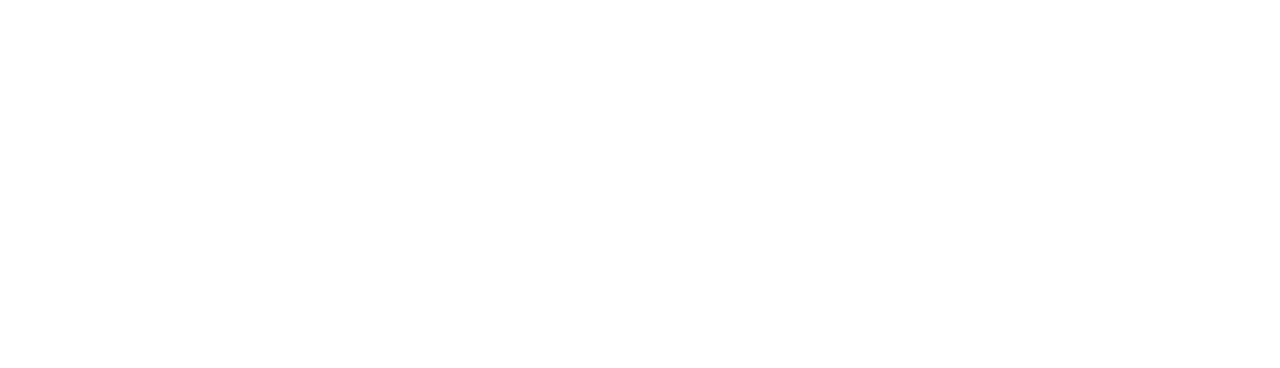
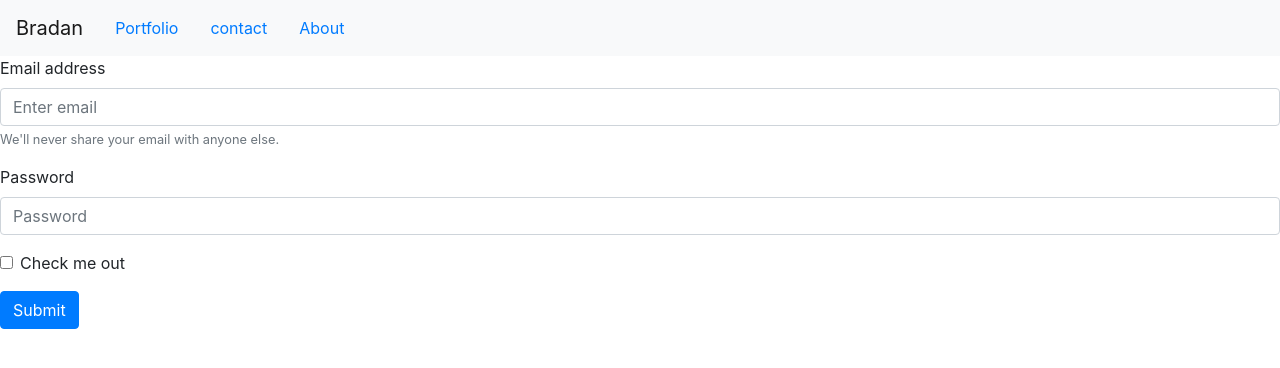
Before and after one commit to Bradan626/Bootstrap-Portfolio, a plain HTML site: page contact.html in a window 1280 px wide. Drawn offline with nearby package versions, Linux system fonts and the light colour scheme.

Commit message:
dead end

```diff
--- a/contact.html
+++ b/contact.html
@@ -1,12 +1,55 @@
 <!DOCTYPE html>
 <html lang="en">
+
 <head>
     <meta charset="UTF-8">
     <meta name="viewport" content="width=device-width, initial-scale=1.0">
     <meta http-equiv="X-UA-Compatible" content="ie=edge">
-    <title>Document</title>
+    <!-- links -->
+    <link rel="stylesheet" href="https://stackpath.bootstrapcdn.com/bootstrap/4.1.3/css/bootstrap.min.css" integrity="sha384-MCw98/SFnGE8fJT3GXwEOngsV7Zt27NXFoaoApmYm81iuXoPkFOJwJ8ERdknLPMO"
+        crossorigin="anonymous">
+    <script src="https://code.jquery.com/jquery-3.3.1.slim.min.js" integrity="sha384-q8i/X+965DzO0rT7abK41JStQIAqVgRVzpbzo5smXKp4YfRvH+8abtTE1Pi6jizo"
+        crossorigin="anonymous"></script>
+    <script src="https://cdnjs.cloudflare.com/ajax/libs/popper.js/1.14.3/umd/popper.min.js" integrity="sha384-ZMP7rVo3mIykV+2+9J3UJ46jBk0WLaUAdn689aCwoqbBJiSnjAK/l8WvCWPIPm49"
+        crossorigin="anonymous"></script>
+    <script src="https://stackpath.bootstrapcdn.com/bootstrap/4.1.3/js/bootstrap.min.js" integrity="sha384-ChfqqxuZUCnJSK3+MXmPNIyE6ZbWh2IMqE241rYiqJxyMiZ6OW/JmZQ5stwEULTy"
+        crossorigin="anonymous"></script>
+    <title>Contact</title>
 </head>
+
 <body>
+    <nav class="navbar navbar-expand-lg navbar-light bg-light">
+        <a class="navbar-brand" href="/index.html">Bradan</a>
+        <ul class="nav justify-content-end">
+            <li class="nav-item">
+                <a class="nav-link active" href="portfolio.html">Portfolio</a>
+            </li>
+            <li class="nav-item">
+                <a class="nav-link active" href="contact.html">contact</a>
+            </li>
+            <li class="nav-item">
+                <a class="nav-link active" href="index.html">About</a>
+            </li>
+        </ul>
 
+        </div>
+    </nav>
+    <form>
+        <div class="form-group">
+            <label for="exampleInputEmail1">Email address</label>
+            <input type="email" class="form-control" id="exampleInputEmail1" aria-describedby="emailHelp" placeholder="Enter email">
+            <small id="emailHelp" class="form-text text-muted">We'll never share your email with anyone else.</small>
+        </div>
+        <div class="form-group">
+            <label for="exampleInputPassword1">Password</label>
+            <input type="password" class="form-control" id="exampleInputPassword1" placeholder="Password">
+        </div>
+        <div class="form-group form-check">
+            <input type="checkbox" class="form-check-input" id="exampleCheck1">
+            <label class="form-check-label" for="exampleCheck1">Check me out</label>
+        </div>
+        <button type="submit" class="btn btn-primary">Submit</button>
+    </form>
 </body>
+
 </html>
```
Also changed, not shown: index.html (+30 -1 lines), portfolio.html (+28 -1 lines).
